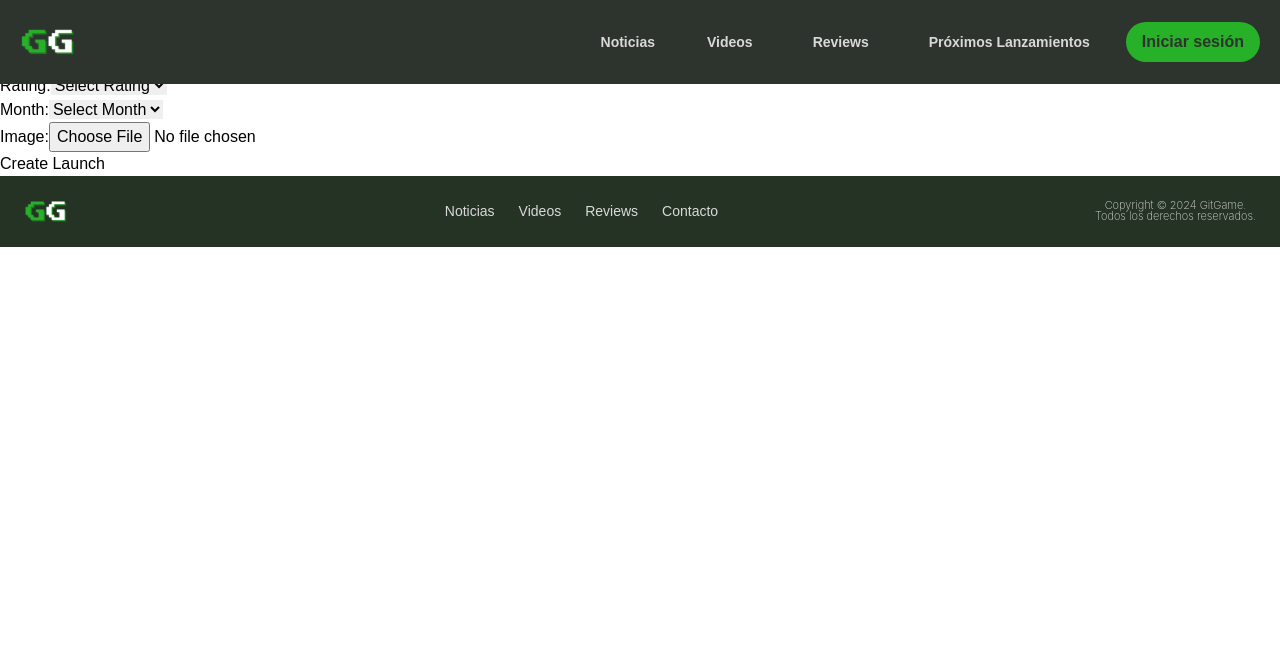
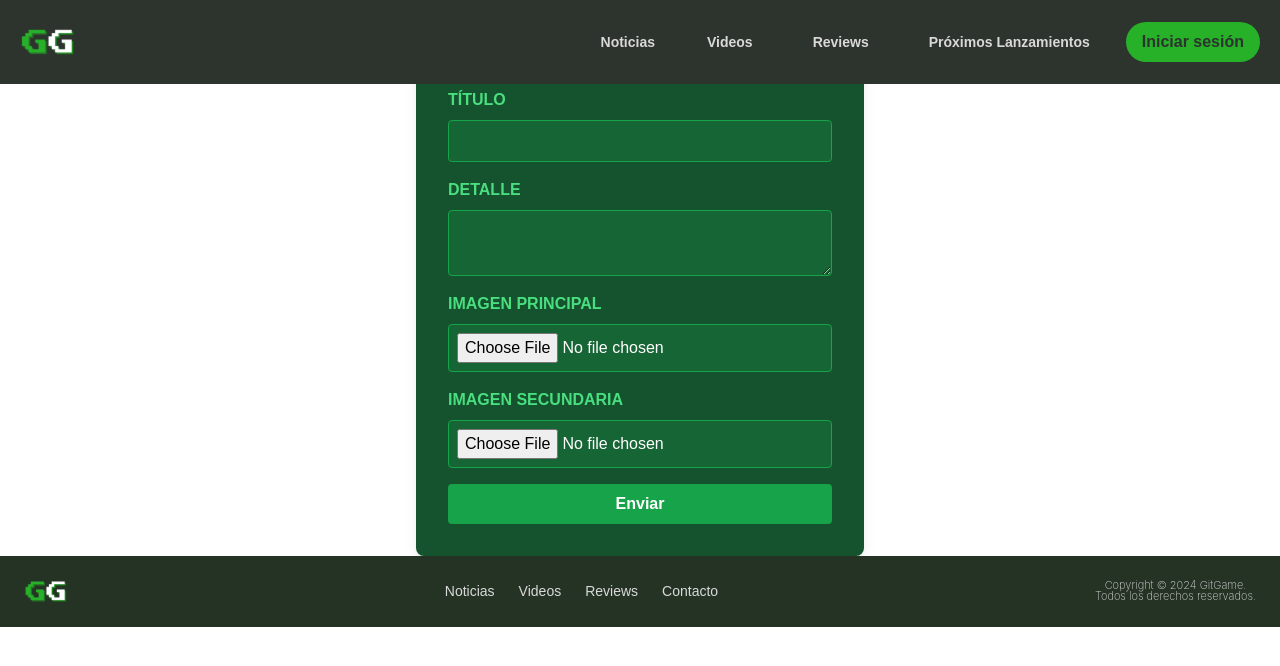
Before and after one commit to Yedpt/gitGame, a React (Vite) app in the folder client/: page /createlaunch in a window 1280 px wide. Shown: the top 666 px of the page. Built offline with nearby package versions, Linux system fonts and the light colour scheme; a web font is replaced by a local one.

Commit message:
new changes in my CreateLaunch.jsx page

```diff
--- a/client/src/pages/CreateLaunch.jsx
+++ b/client/src/pages/CreateLaunch.jsx
@@ -47,11 +47,12 @@ const CreateLaunch = () => {
     };
 
     return (
-        <div className="create-launch-container">
-            <h2>Create New Launch</h2>
-            <form onSubmit={handleSubmit} className="launch-form">
-                <div className="form-group">
-                    <label htmlFor="title">Title:</label>
+        <div className="max-w-md mx-auto bg-green-900 p-8 rounded-lg shadow-lg">
+    <h2 className="text-center text-white text-2xl font-bold mb-6">CREA UNA NOTICIA</h2>
+    <form onSubmit={handleSubmit} className="space-y-4">
+
+        <div className="flex flex-col">
+            <label htmlFor="title" className="text-green-400 font-semibold mb-2">TÍTULO</label>
             <input
                 type="text"
                 id="title"
@@ -59,64 +60,24 @@ const CreateLaunch = () => {
                 value={formData.title}
                 onChange={handleChange}
                 required
+                className="p-2 rounded bg-green-800 border border-green-600 text-white"
             />
         </div>
 
-                <div className="form-group">
-                    <label htmlFor="relese_date">Release Date:</label>
-                    <input
-                        type="date"
+        <div className="flex flex-col">
+            <label htmlFor="relese_date" className="text-green-400 font-semibold mb-2">DETALLE</label>
+            <textarea
                 id="relese_date"
                 name="relese_date"
                 value={formData.relese_date}
                 onChange={handleChange}
                 required
+                className="p-2 rounded bg-green-800 border border-green-600 text-white"
             />
         </div>
 
-                <div className="form-group">
-                    <label htmlFor="rating">Rating:</label>
-                    <select
-                        id="rating"
-                        name="rating"
-                        value={formData.rating}
-                        onChange={handleChange}
-                        required
-                    >
-                        <option value="">Select Rating</option>
-                        <option value="E">E (Everyone)</option>
-                        <option value="T">T (Teen)</option>
-                        <option value="M">M (Mature)</option>
-                    </select>
-                </div>
-
-                <div className="form-group">
-                    <label htmlFor="month">Month:</label>
-                    <select
-                        id="month"
-                        name="month"
-                        value={formData.month}
-                        onChange={handleChange}
-                        required
-                    >
-                        <option value="">Select Month</option>
-                        <option value="January">January</option>
-                        <option value="February">February</option>
-                        <option value="March">March</option>
-                        <option value="April">April</option>
-                        <option value="May">May</option>
-                        <option value="June">June</option>
-                        <option value="July">July</option>
-                        <option value="August">August</option>
-                        <option value="September">September</option>
-                        <option value="October">October</option>
-                        <option value="November">November</option>
-                        <option value="December">December</option>
-                    </select>
-                </div>
-
-                <div className="form-group">
-                    <label htmlFor="image">Image:</label>
+        <div className="flex flex-col">
+            <label htmlFor="image" className="text-green-400 font-semibold mb-2">IMAGEN PRINCIPAL</label>
             <input
                 type="file"
                 id="image"
@@ -124,14 +85,32 @@ const CreateLaunch = () => {
                 onChange={handleImageChange}
                 accept="image/*"
                 required
+                className="p-2 rounded bg-green-800 border border-green-600 text-white"
             />
         </div>
 
-                <button type="submit" className="submit-button">Create Launch</button>
+        <div className="flex flex-col">
+            <label htmlFor="image_secondary" className="text-green-400 font-semibold mb-2">IMAGEN SECUNDARIA</label>
+            <input
+                type="file"
+                id="image_secondary"
+                name="image_secondary"
+                onChange={handleImageChange}
+                accept="image/*"
+                className="p-2 rounded bg-green-800 border border-green-600 text-white"
+            />
+        </div>
+
+        <button
+            type="submit"
+            className="w-full py-2 mt-4 bg-green-600 hover:bg-green-700 text-white font-semibold rounded"
+        >
+            Enviar
+        </button>
     </form>
 </div>
-    );
-};
+)};
+
 
 export default CreateLaunch;
 
```
Lines whose indentation alone changed are shown as unchanged.
